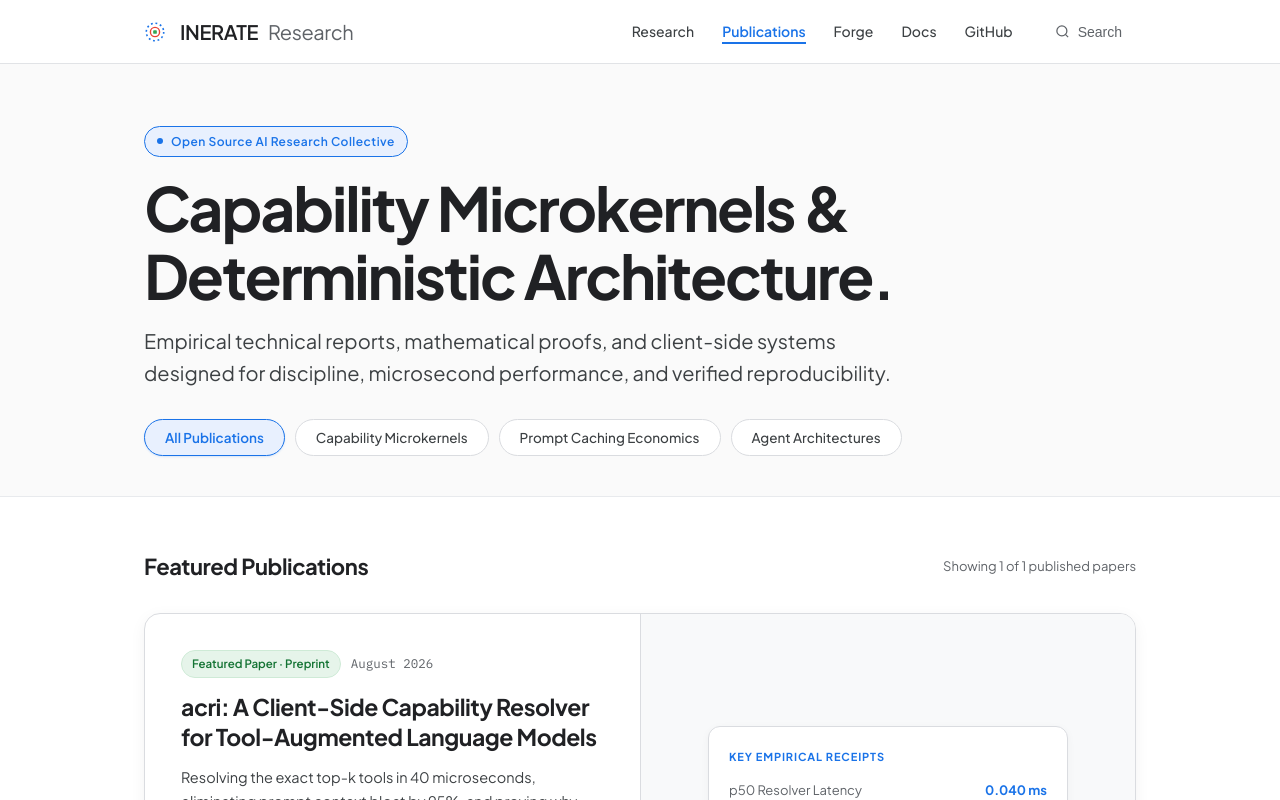
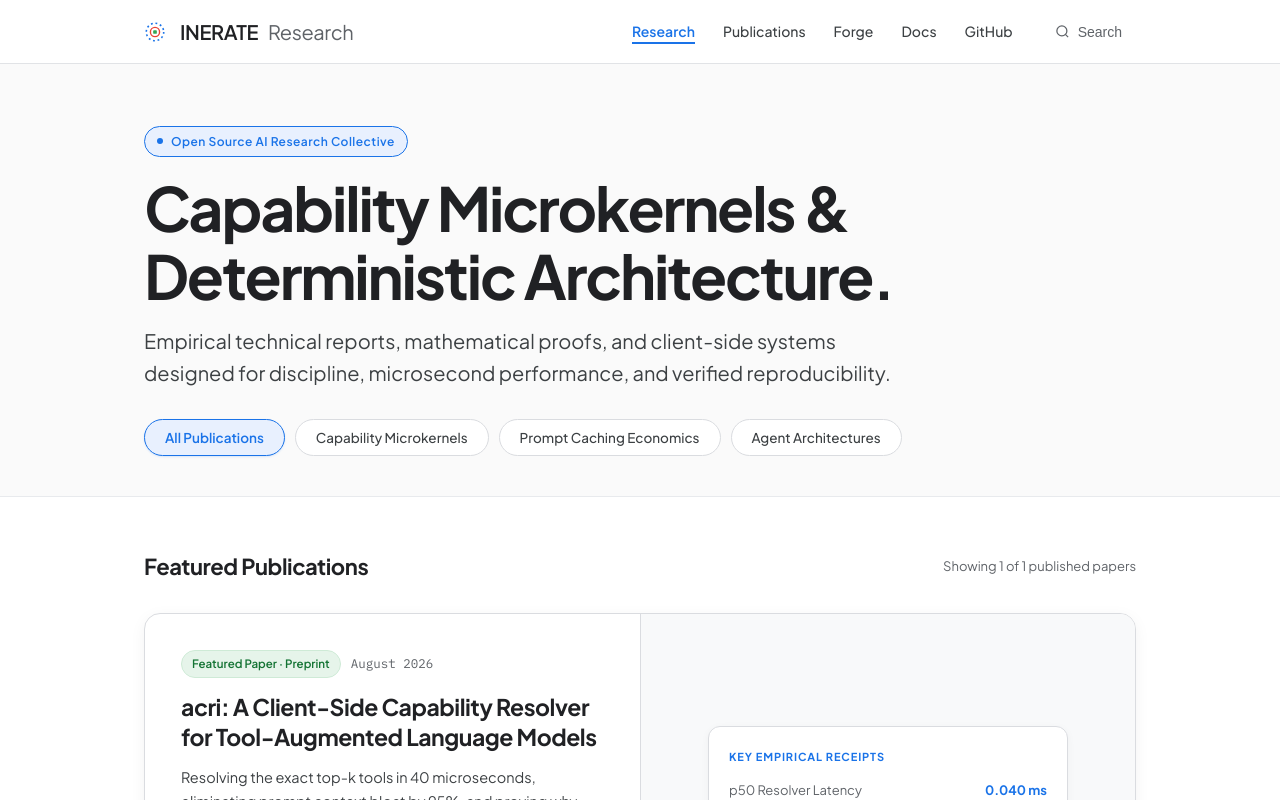
Before and after one commit to INERATE/research-site, a Next.js app: page / in a window 1280 px wide. Shown: the top 800 px of the page. Built offline with nearby package versions, Linux system fonts and the light colour scheme.

Commit message:
Route-aware nav active state; Publications links to publications list

```diff
--- a/app/components/header.tsx
+++ b/app/components/header.tsx
@@ -1,8 +1,12 @@
 'use client';
 
 import Link from 'next/link';
+import { usePathname } from 'next/navigation';
 
 export function Header() {
+  const pathname = usePathname();
+  const onHome = pathname === '/';
+
   return (
     <header className="g-header">
       <div className="research-container g-nav-inner">
@@ -19,8 +23,8 @@ export function Header() {
         </Link>
 
         <nav className="g-nav-links">
-          <Link href="/" className="g-nav-link">Research</Link>
-          <Link href="/acri" className="g-nav-link active">Publications</Link>
+          <Link href="/" className={`g-nav-link${onHome ? ' active' : ''}`}>Research</Link>
+          <Link href="/#publications" className={`g-nav-link${onHome ? '' : ' active'}`}>Publications</Link>
           <a href="https://forge.inerate.com" target="_blank" rel="noopener noreferrer" className="g-nav-link">Forge</a>
           <a href="https://docs.inerate.com" target="_blank" rel="noopener noreferrer" className="g-nav-link">Docs</a>
           <a href="https://github.com/INERATE/acri" target="_blank" rel="noopener noreferrer" className="g-nav-link">GitHub</a>
--- a/app/page.tsx
+++ b/app/page.tsx
@@ -65,7 +65,7 @@ export default function ResearchHubPage() {
       </section>
 
       {/* PAPERS INDEX */}
-      <section style={{ padding: '50px 0 80px' }}>
+      <section id="publications" style={{ padding: '50px 0 80px', scrollMarginTop: '80px' }}>
         <div className="research-container">
           <div style={{ display: 'flex', justifyContent: 'space-between', alignItems: 'center', marginBottom: '28px' }}>
             <h2 style={{ fontSize: '22px', fontWeight: 700, color: '#202124', letterSpacing: '-0.02em' }}>
```
